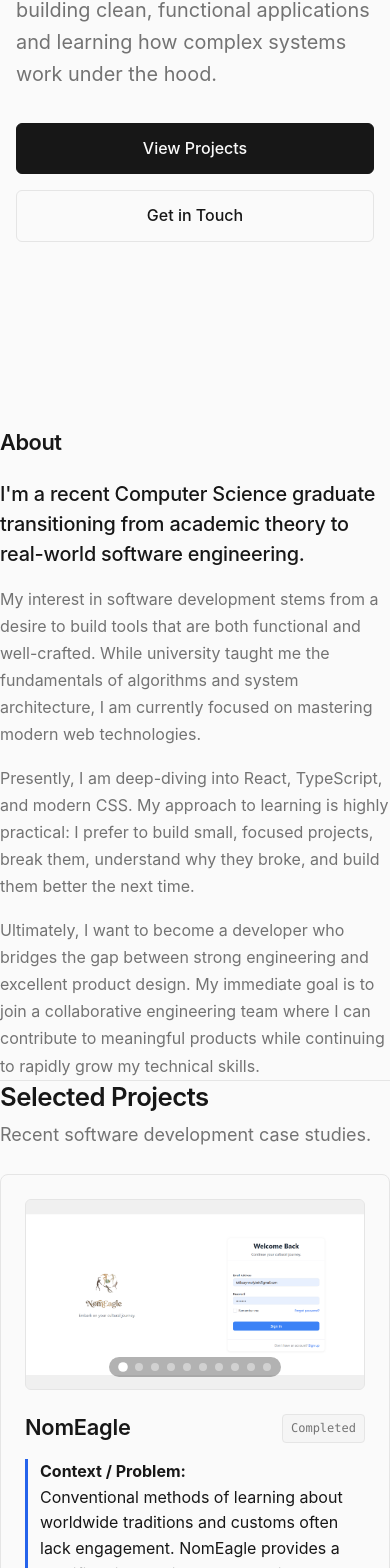
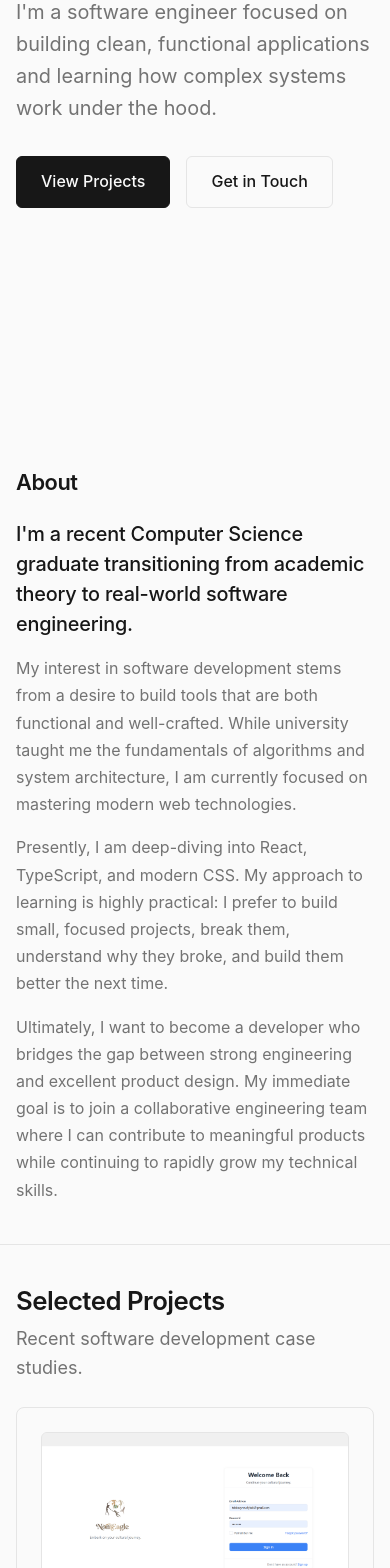
Before and after one commit to Nurlybek1-cpu/portfolio, a React (Vite) app: page / in a window 390 px wide. Shown: the part 420-1988 px from the top of the page. Built offline with nearby package versions, Linux system fonts and the light colour scheme.

Commit message:
feat: add mobile versions

```diff
--- a/src/components/ProjectCard.module.css
+++ b/src/components/ProjectCard.module.css
@@ -38,7 +38,7 @@
 
 .imageContainer {
   flex: 1;
-  min-height: 240px;
+  min-height: 200px;
   background-color: rgb(240, 240, 240);
   border-radius: var(--radius-md);
   overflow: hidden;
@@ -57,7 +57,8 @@
 }
 
 @media (hover: hover) and (prefers-reduced-motion: no-preference) {
-  .card:hover .image {
+  .card:hover .image,
+  .card:hover .sliderImage {
     transform: scale(1.03);
   }
 }
@@ -80,7 +81,7 @@
   -webkit-overflow-scrolling: touch;
   scrollbar-width: thin;
   padding-bottom: var(--space-2); /* Prevents scrollbar overlapping */
-  min-height: 240px;
+  min-height: 200px;
 }
 
 .carousel::-webkit-scrollbar {
@@ -177,8 +178,18 @@
 
 .links {
   display: flex;
-  gap: var(--space-6);
+  gap: var(--space-4);
+  flex-wrap: wrap;
   margin-top: auto; /* Pushes to bottom */
+}
+
+@media (min-width: 768px) {
+  .imageContainer, .carousel {
+    min-height: 240px;
+  }
+  .links {
+    gap: var(--space-6);
+  }
 }
 
 .link {
@@ -268,6 +279,8 @@
   height: 100%;
   object-fit: contain; /* Changed from 'cover' to 'contain' */
   background-color: rgb(240, 240, 240); /* Matches the container background for a seamless look */
+  transform: scale(1);
+  transition: transform var(--transition-normal);
 }
 
 /* Navigation Buttons */
--- a/src/index.css
+++ b/src/index.css
@@ -27,6 +27,7 @@
   --space-4: 1rem;
   --space-6: 1.5rem;
   --space-8: 2rem;
+  --space-10: 2.5rem;
   --space-12: 3rem;
   --space-16: 4rem;
 
--- a/src/sections/Contact.module.css
+++ b/src/sections/Contact.module.css
@@ -139,12 +139,14 @@
   display: inline-flex;
   align-items: center;
   gap: var(--space-2);
-  padding: var(--space-2) var(--space-3);
+  padding: var(--space-2) var(--space-4);
   font-size: var(--text-sm);
   font-weight: 500;
   font-family: var(--font-sans);
   border: 1px solid var(--color-border);
   border-radius: var(--radius-md);
+  min-height: 44px;
+  justify-content: center;
   background-color: var(--color-bg);
   color: var(--color-text-muted);
   cursor: pointer;
--- a/src/sections/Hero.module.css
+++ b/src/sections/Hero.module.css
@@ -179,14 +179,4 @@
     min-height: max(100svh, 500px);
     padding-top: calc(var(--header-height) + var(--space-4));
   }
-
-  .actions {
-    flex-direction: column;
-    width: 100%;
-    max-width: 400px; /* Prevents button spanning the entire screen on tablets */
-  }
-
-  .primaryCta, .secondaryCta {
-    width: 100%;
-  }
 }
```
